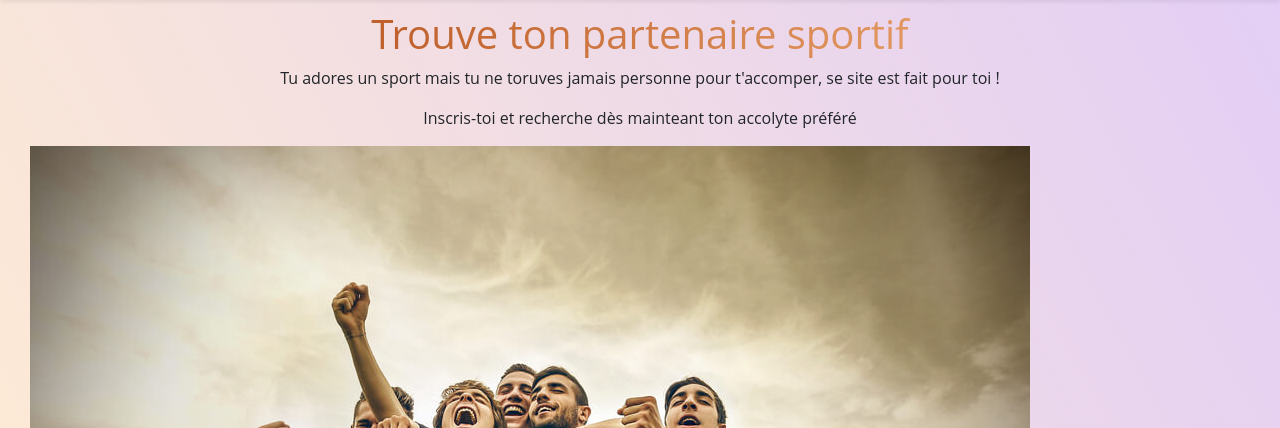
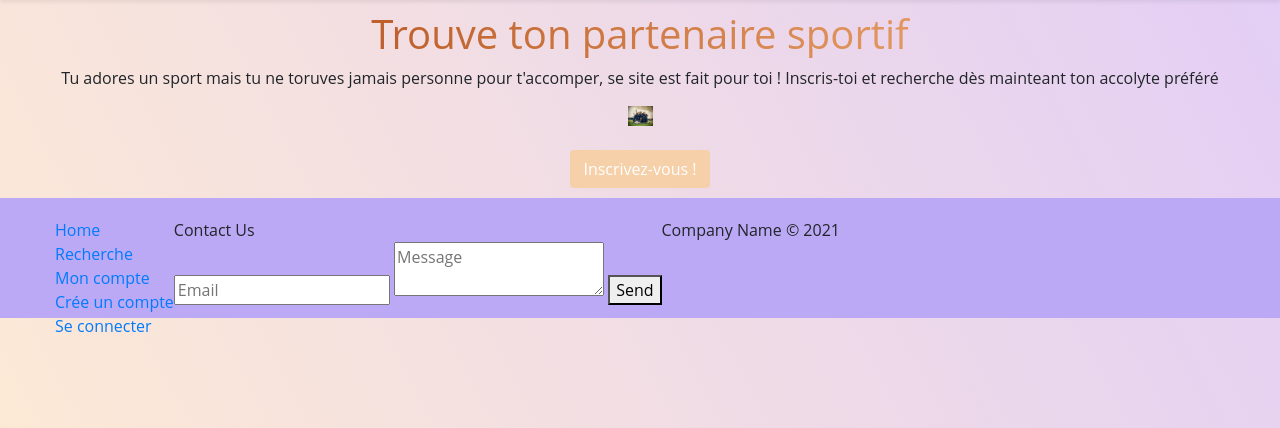
Before and after one commit to CharleneMartel/SiteDerencontre, a PHP site: page /Index.php in a window 1280 px wide. Shown: the part 56-484 px from the top of the page. Run offline with PHP 8.4, Linux system fonts and the light colour scheme.

Commit message:
Update Index.php

```diff
--- a/Index.php
+++ b/Index.php
@@ -1,18 +1,24 @@
+<head>
+  <link rel="stylesheet" href="style.css" />
+</head>
 <?php include_once 'Master_Data/header.php' ?>
 
 <div class="Index">
   <div style="width: 100%;">
     <h1 class="Titre">Trouve ton partenaire sportif</h1>
   </div>
-  <div>
-    <p>Tu adores un sport mais tu ne toruves jamais personne pour t'accomper, se site est fait pour toi !</p>
-    <p>Inscris-toi et recherche dès mainteant ton accolyte préféré</p>
+  <div class="IndexP">
+    <p>Tu adores un sport mais tu ne toruves jamais personne pour t'accomper, se site est fait pour toi !
+      Inscris-toi et recherche dès mainteant ton accolyte préféré</p>
+    <img class="imgHome" src="img/Home.jpg">
   </div>
-  <div class="imgHome"><img src="img/Home.jpg"></div>
   <br>
-  <?php
-  echo "<a class=\"bouton btn\" href=\"Page_ajout.php\" role=\"button\">Inscrivez-vous !</a>";
-  ?>
+  <div class="IndexBtn">
+    <?php
+    echo "<a class=\"bouton btn\" href=\"Page_ajout.php\" role=\"button\">Inscrivez-vous !</a>";
+    ?>
+  </div>
+</div>
 </div>
 
 <?php include_once 'Master_Data/footer.php' ?>
```
